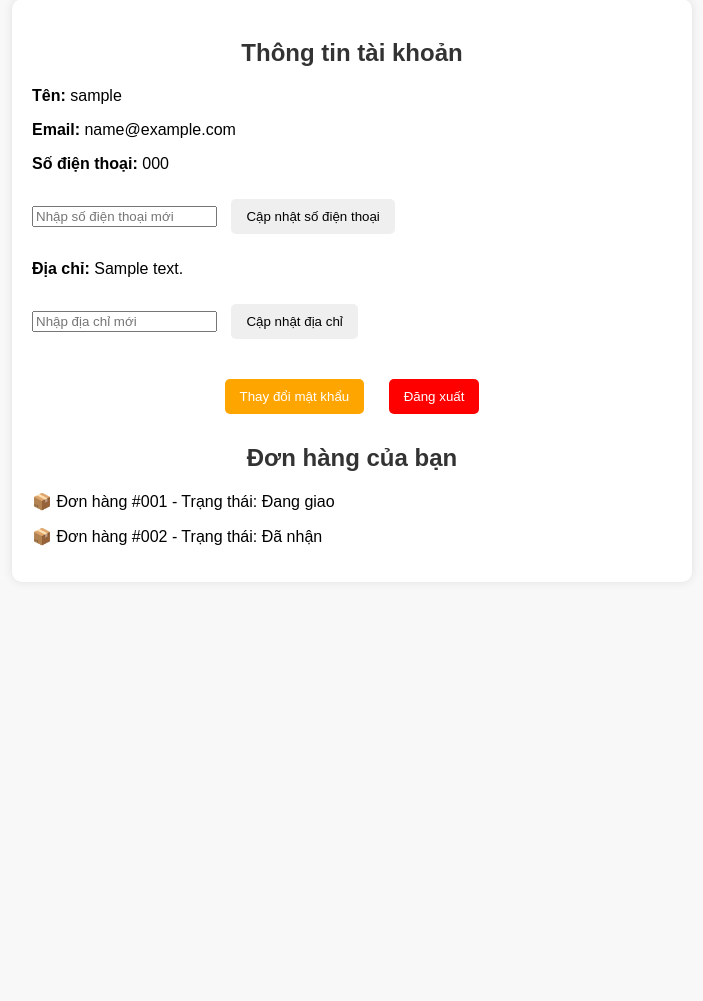
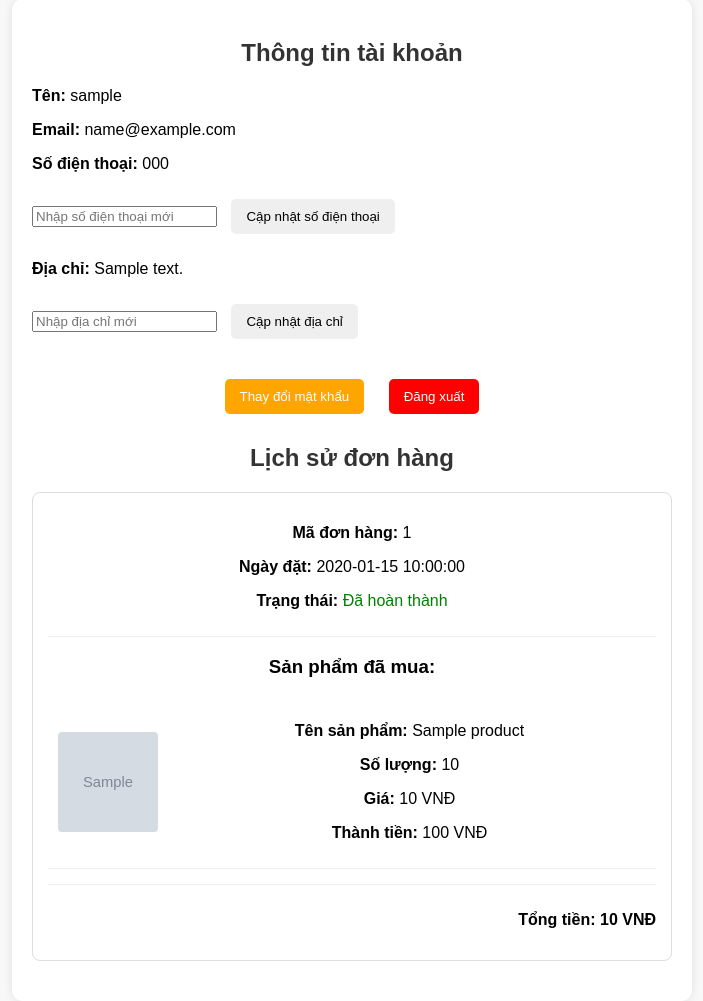
Before and after one commit to niendzvdtg01/e-commern-web-project, a Flask app: template templates/account.html in a window 1280 px wide. Shown: the part 51-1052 px from the top of the page, without its empty margins (288-991 px from the left). Before the commit the page ends 597 px from the top, so only its background shows below. Run offline with Flask 3, Linux system fonts and the light colour scheme; the template is opened without the code that fills it: most values are stand-ins (such as "Sample title", 1, 10 or a date in 2020); grey boxes marked "Sample" are stand-in pictures; parts of the project's set-up code (start-up, migrations or seed data) failed here and were passed over.

Commit message:
xoa comment

```diff
--- a/main.py
+++ b/main.py
@@ -164,22 +164,22 @@ def delete_review(product_id):
             return redirect(url_for('login'))
 
         user_id = supabase.table("users").select("user_id").eq("email", session['email']).execute().data[0]['user_id']
-        print(f"Delete review - Product ID: {product_id}, User ID: {user_id}")  # Debug log
+        print(f"Delete review - Product ID: {product_id}, User ID: {user_id}")
 
         # Check if review exists before deleting
         existing_review = supabase.table('product_reviews').select("*").eq('product_id', product_id).eq('user_id', user_id).execute()
-        print(f"Existing review for deletion: {existing_review}")  # Debug log
+        print(f"Existing review for deletion: {existing_review}")
 
         if not existing_review.data:
             return redirect(url_for('product', product_id=product_id, message='Không tìm thấy đánh giá để xóa!', show_message=True))
 
         # Delete the review
         result = supabase.table('product_reviews').delete().eq('product_id', product_id).eq('user_id', user_id).execute()
-        print(f"Delete result: {result}")  # Debug log
+        print(f"Delete result: {result}")
 
         return redirect(url_for('product', product_id=product_id, message='Đã xóa đánh giá thành công!', show_message=True))
     except Exception as e:
-        print(f"Error deleting review: {str(e)}")  # Debug log
+        print(f"Error deleting review: {str(e)}")
         return redirect(url_for('product', product_id=product_id, message='Có lỗi xảy ra khi xóa đánh giá!', show_message=True))
 
 @app.route('/account',methods=['GET','POST'])
@@ -204,22 +204,52 @@ def account():
             .select("*")
             .eq("email", session['email']).execute()
         )
-        order_response = (
+
+        orders = (
             supabase.table("orders")
             .select("*")
-            .eq("email", session['email']).execute()
+            .eq("email", session['email'])
+            .order("created_at", desc=True)
+            .execute()
         )
-        order_items = (
-            supabase.table("order_items")
-            .select("*")
-            .eq("app_trans_id",order_response.data[0].get('app_trans_id')).execute()
-        )
+
+        order_items = {}
+        for order in orders.data:
+            items = (
+                supabase.table("order_items")
+                .select("*")
+                .eq("app_trans_id", order['app_trans_id'])
+                .execute()
+            )
+            order_items[order['app_trans_id']] = items.data
+
+        products = {}
+        for items in order_items.values():
+            for item in items:
+                if item['product_id'] not in products:
+                    product = (
+                        supabase.table("products")
+                        .select("*")
+                        .eq("product_id", item['product_id'])
+                        .execute()
+                    )
+                    if product.data:
+                        products[item['product_id']] = product.data[0]
+
         data = response.data
         user_name = data[0].get('username')
         address = data[0].get('address')
         phone = data[0].get('phone')
         email = data[0].get('email')
-        return render_template("account.html", user_name=user_name, address=address, phone=phone,email=email,order_response=order_response.data,order_items=order_items.data)
+
+        return render_template("account.html",
+                             user_name=user_name,
+                             address=address,
+                             phone=phone,
+                             email=email,
+                             orders=orders.data,
+                             order_items=order_items,
+                             products=products)
     else:
         return redirect(url_for('login'))
 
@@ -307,26 +337,17 @@ def add_to_cart():
 @app.route('/update-cart', methods=['POST'])
 def update_cart():
     if 'email' not in session:
-        return jsonify({'success': False, 'message': 'Please login first'}), 401
+        return redirect(url_for('login'))
 
     product_id = request.form.get('product_id')
     quantity = int(request.form.get('quantity', 1))
     price = int(request.form.get('price', 0))
 
-    # Check product quantity in database
-    response = supabase.table("products").select("quantity").eq("product_id", product_id).execute()
-    if not response.data:
-        return jsonify({'success': False, 'message': 'Product not found'}), 404
-
-    available_quantity = response.data[0]['quantity']
-    if quantity > available_quantity:
-        return jsonify({'success': False, 'message': f'Only {available_quantity} items available'}), 400
-
     cart = session.get('cart', [])
     for item in cart:
         if item['product_id'] == product_id:
             item['quantity'] = quantity
-            item['price'] = price  # Update price in session
+            item['price'] = price
             break
 
     session['cart'] = cart
@@ -344,28 +365,20 @@ def remove_from_cart():
         return jsonify({'success': False, 'message': 'Please login first'}), 401
 
     try:
-        # Get form data
         product_id = request.form.get('product_id')
         if not product_id:
             return jsonify({'success': False, 'message': 'Product ID is required'}), 400
 
-        # Get cart from session
         cart = session.get('cart', [])
         if not cart:
             return jsonify({'success': False, 'message': 'Cart is empty'}), 404
-
-        # Find and remove the product
         new_cart = [item for item in cart if item['product_id'] != product_id]
-
-        # If cart length didn't change, product wasn't found
         if len(new_cart) == len(cart):
             return jsonify({'success': False, 'message': 'Product not found in cart'}), 404
 
-        # Update session
         session['cart'] = new_cart
         session.modified = True
 
-        # Calculate new total
         total = sum(item['price'] * item['quantity'] for item in new_cart)
 
         return jsonify({
@@ -447,13 +460,13 @@ def signup():
             return render_template("signup.html", username_err=username_err, email_err=email_err, password_err=password_err)
         hashed_password = generate_password_hash(password)
         # Thêm user vào Supabase
-        response=supabase.table("users").insert({
+        supabase.table("users").insert({
                 "username": username,
                 "email": email,
                 "password_hash": hashed_password
             }).execute()
         return redirect(url_for('login'))
-    return render_template("signup.html", google_client_id=GOOGLE_CLIENT_ID)
+    return render_template("signup.html")
 
 @app.route('/google-login')
 def google_login():
@@ -462,6 +475,7 @@ def google_login():
         scopes=['openid', 'https://www.googleapis.com/auth/userinfo.email', 'https://www.googleapis.com/auth/userinfo.profile'],
         redirect_uri=GOOGLE_REDIRECT_URI
     )
+    # gửi reqquest đến Google để lấy authorization_url
     authorization_url, state = flow.authorization_url(
         access_type='offline',
         include_granted_scopes='true'
@@ -504,6 +518,7 @@ def logout():
     session.pop('email', None)
     return redirect(url_for('index'))
 
+
 # ZaloPay Configuration
 config = {
     "app_id": os.environ.get("APP_ID"),
@@ -515,10 +530,9 @@ config = {
 @app.route('/create-payment', methods=['POST'])
 def create_payment():
     if 'email' not in session:
-        return jsonify({'success': False, 'message': 'Please login first'}), 401
-
+        return redirect(url_for('login'))
     try:
-        # Get cart data from the request instead of session
+        #lấy thông tin từ json đc gửi từ javascript chứ không phải session
         data = request.get_json()
         if not data:
             return jsonify({'success': False, 'message': 'No data provided'}), 400
@@ -531,7 +545,6 @@ def create_payment():
         if total_amount <= 0:
             return jsonify({'success': False, 'message': 'Invalid total amount'}), 400
 
-        # Check if ZaloPay config is properly set up
         if not config.get("app_id") or not config.get("key1") or not config.get("key2"):
             print("ZaloPay configuration is missing. Check your environment variables.")
             return jsonify({'success': False, 'message': 'Payment service configuration error'}), 500
@@ -545,10 +558,10 @@ def create_payment():
             "app_trans_id": "{:%y%m%d}_{}".format(datetime.today(), trans_id),
             "app_user": session['email'],
             "app_time": int(round(time() * 1000)),
-            "callback_url": "http://127.0.0.1:5000/callback",  # Updated callback URL
+            "callback_url": "http://127.0.0.1:5000/callback",
             "embed_data": json.dumps({
                 "email": session['email'],
-                "redirecturl": "http://127.0.0.1:5000/cart",  # Updated redirect URL
+                "redirecturl": "http://127.0.0.1:5000/cart",
                 "cart": cart,
                 "preferred_payment_method": []
             }),
@@ -573,11 +586,10 @@ def create_payment():
             order["item"]
         )
 
-        # Make sure key1 is not None before encoding
         key1 = config.get('key1')
         if not key1:
             return jsonify({'success': False, 'message': 'Payment service key is missing'}), 500
-
+        # mã hóa thông tin
         order["mac"] = hmac.new(
             key1.encode(),
             data.encode(),
@@ -627,10 +639,9 @@ def create_payment():
 @app.route('/callback', methods=['POST'])
 def callback():
     try:
-        # Handle both POST and GET requests
         if request.method == 'POST':
             data = request.json
-        else:  # GET request
+        else:
             data = request.args.to_dict()
 
         if not data:
@@ -639,7 +650,6 @@ def callback():
                 'return_message': 'No data provided'
             }), 400
 
-        # For POST requests, verify MAC
         if request.method == 'POST':
             mac = hmac.new(
                 config['key2'].encode(),
@@ -653,9 +663,8 @@ def callback():
                     'return_message': 'Invalid MAC'
                 }), 400
 
-            # Parse callback data
             payment_data = json.loads(data['data'])
-        else:  # GET request
+        else:
             payment_data = data
 
         # Update order status in database
--- a/templates/account.html
+++ b/templates/account.html
@@ -47,6 +47,56 @@
             text-align: left;
             margin-top: 20px;
         }
+        .orders-section {
+            margin-top: 20px;
+        }
+        .order-card {
+            border: 1px solid #ddd;
+            border-radius: 8px;
+            padding: 15px;
+            margin-bottom: 20px;
+            background-color: #fff;
+        }
+        .order-header {
+            border-bottom: 1px solid #eee;
+            padding-bottom: 10px;
+            margin-bottom: 15px;
+        }
+        .order-items {
+            margin: 15px 0;
+        }
+        .order-item {
+            display: flex;
+            align-items: center;
+            padding: 10px;
+            border-bottom: 1px solid #eee;
+        }
+        .product-image {
+            width: 100px;
+            height: 100px;
+            object-fit: cover;
+            margin-right: 15px;
+            border-radius: 4px;
+        }
+        .product-info {
+            flex: 1;
+        }
+        .order-total {
+            text-align: right;
+            font-weight: bold;
+            margin-top: 10px;
+            padding-top: 10px;
+            border-top: 1px solid #eee;
+        }
+        .status-completed {
+            color: green;
+        }
+        .status-pending {
+            color: orange;
+        }
+        .status-failed {
+            color: red;
+        }
     </style>
 </head>
 <body>
@@ -69,10 +119,52 @@
         <button class="change-password" onclick="changepassword()">Thay đổi mật khẩu</button>
         <button class="logout" onclick="logout()">Đăng xuất</button>
 
-        <h2>Đơn hàng của bạn</h2>
-        <div class="order-list">
-            <p>📦 Đơn hàng #001 - Trạng thái: Đang giao</p>
-            <p>📦 Đơn hàng #002 - Trạng thái: Đã nhận</p>
+        <div class="orders-section">
+            <h2>Lịch sử đơn hàng</h2>
+            {% if orders %}
+                {% for order in orders %}
+                    <div class="order-card">
+                        <div class="order-header">
+                            <p><strong>Mã đơn hàng:</strong> {{order.app_trans_id}}</p>
+                            <p><strong>Ngày đặt:</strong> {{order.created_at}}</p>
+                            <p><strong>Trạng thái:</strong>
+                                {% if order.status == 'completed' %}
+                                    <span class="status-completed">Đã hoàn thành</span>
+                                {% elif order.status == 'pending' %}
+                                    <span class="status-pending">Đang xử lý</span>
+                                {% else %}
+                                    <span class="status-failed">Thất bại</span>
+                                {% endif %}
+                            </p>
+                        </div>
+
+                        <div class="order-items">
+                            <h3>Sản phẩm đã mua:</h3>
+                            {% if order_items[order.app_trans_id] %}
+                                {% for item in order_items[order.app_trans_id] %}
+                                    {% if products[item.product_id] %}
+                                        <div class="order-item">
+                                            <img src="{{products[item.product_id].img_url}}" alt="{{products[item.product_id].product_name}}" class="product-image">
+                                            <div class="product-info">
+                                                <p><strong>Tên sản phẩm:</strong> {{products[item.product_id].product_name}}</p>
+                                                <p><strong>Số lượng:</strong> {{item.quantity}}</p>
+                                                <p><strong>Giá:</strong> {{item.price}} VNĐ</p>
+                                                <p><strong>Thành tiền:</strong> {{ item.price * item.quantity }} VNĐ</p>
+                                            </div>
+                                        </div>
+                                    {% endif %}
+                                {% endfor %}
+                            {% endif %}
+                        </div>
+
+                        <div class="order-total">
+                            <p><strong>Tổng tiền:</strong> {{order.amount}} VNĐ</p>
+                        </div>
+                    </div>
+                {% endfor %}
+            {% else %}
+                <p>Bạn chưa có đơn hàng nào.</p>
+            {% endif %}
         </div>
     </div>
 
```
